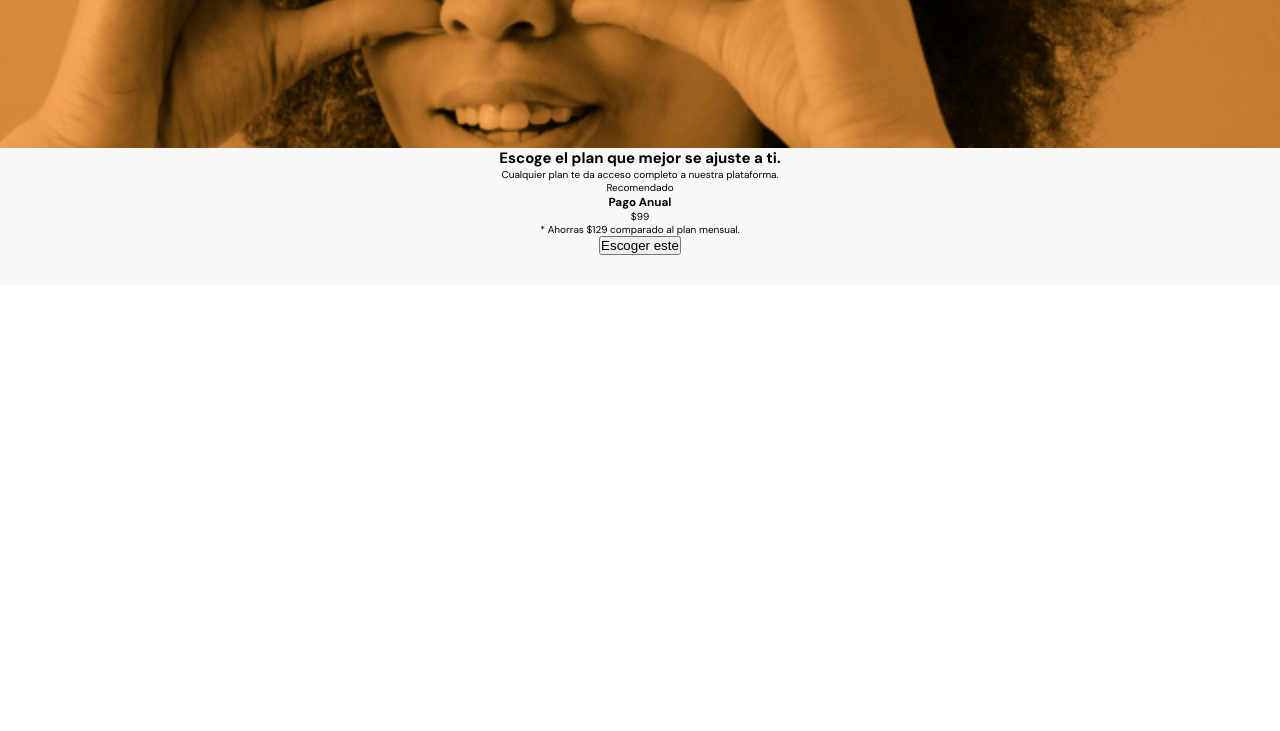
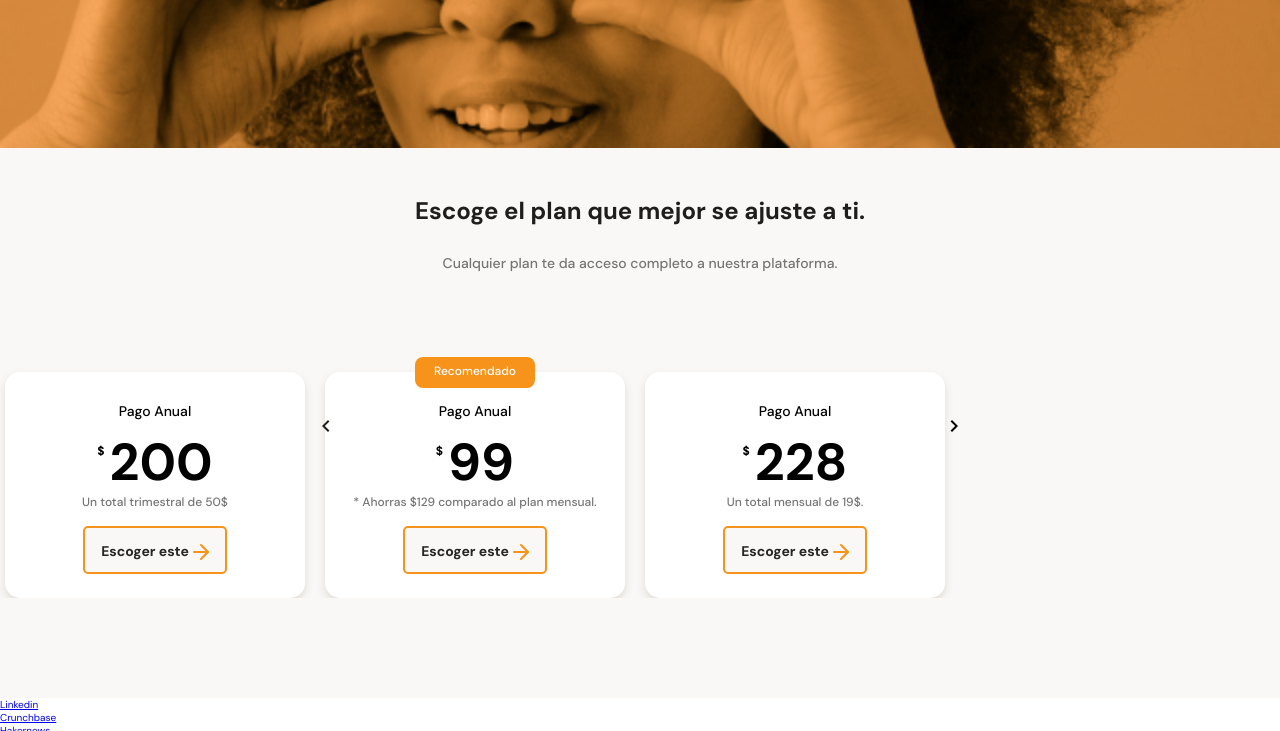
Before and after one commit to Umagdiaz/chips_coin, a plain HTML site: page index.html in a window 1280 px wide. Shown: the part 2140-2871 px from the top of the page. Before the commit the page ends 2425 px from the top, so only its background shows below. Drawn offline with Linux system fonts and the light colour scheme.

Commit message:
cards plans

```diff
--- a/index.html
+++ b/index.html
@@ -99,18 +99,57 @@
                 <h2>Escoge el plan que mejor se ajuste a ti.</h2>
                 <p>Cualquier plan te da acceso completo a nuestra plataforma.</p>
             </div>
-            <section class="plans-container--slider">
-                <article class="plans-container--card">
-                    <p>Recomendado</p>
-                    <div>
-                        <h3>Pago Anual</h3>
-                        <p><span>$</span>99</p>
-                        <p>* Ahorras $129 comparado al plan mensual.</p>
-                        <button>Escoger este<span></span></button>
-                    </div>
-                </article>
-            </section>
+
+            <div class= "slider-container">
+                <section class="plans-container--slider">
+                    <span id="left-black-arrow" class="arrow"></span>
+                    <span id="right-black-arrow" class="arrow"></span>
+
+                    <article class="plans-container--card">
+                        <div class="plan-info-container">
+                            <h3 class="plan-card--title">Pago Anual</h3>
+                            <p class="plan-card--price"><span>$</span>200</p>
+                            <p class="plan-card--saving">Un total trimestral de 50$</p>
+                            <button class="plan-card--ca">Escoger este<span></span></button>
+                        </div>
+                    </article>
+
+                    <article class="plans-container--card">
+                        <p class="recommended">Recomendado</p>
+                        <div class="plan-info-container">
+                            <h3 class="plan-card--title">Pago Anual</h3>
+                            <p class="plan-card--price"><span>$</span>99</p>
+                            <p class="plan-card--saving">* Ahorras $129 comparado al plan mensual.</p>
+                            <button class="plan-card--ca">Escoger este<span></span></button>
+                        </div>
+                    </article>
+
+                    <article class="plans-container--card">
+                        <div class="plan-info-container">
+                            <h3 class="plan-card--title">Pago Anual</h3>
+                            <p class="plan-card--price"><span>$</span>228</p>
+                            <p class="plan-card--saving">Un total mensual de 19$.</p>
+                            <button class="plan-card--ca">Escoger este<span></span></button>
+                        </div>
+                    </article>
+
+                </section>
+            </div>
         </section>
     </main>
+    <footer>
+        <section>
+            <ul>
+                <li><a href="*">Linkedin</a></li>
+                <li><a href="*">Crunchbase</a></li>
+                <li><a href="*">Hakernews</a></li>
+            </ul>
+        </section>
+        <section>
+            <img src="/assets/img/logo-footer.svg" alt="Logo" />
+        </section>
+    </footer>
+
 </body>
+
 </html>
--- a/stylesheet/stylesheet.css
+++ b/stylesheet/stylesheet.css
@@ -363,6 +363,146 @@
         width: 100%;
         min-width: 320px;
         height: auto;
+        padding-bottom: 70px;
+    }
 
+    .plans--title {
+        width: 90%;
+        min-width: 288px;
+        height: auto;
+        margin: 0 auto;
+        margin-bottom: 50px;
+    }
 
+    .plans--title h2 {
+        padding-top: 50px;
+        font-size: 2.4rem;
+        font-weight: bold;
+        line-height: 2.6rem;
+        color: var(--black);
     }
+
+    .plans--title p {
+        padding-top: 30px;
+        font-size: 1.4rem;
+        font-weight: 500;
+        line-height: 1.8rem;
+        color: var(--grey-text);
+    }
+
+    .plans-container--slider{
+        display:flex;
+        gap: 10px;
+        height: auto;
+        overflow-x: scroll;
+        overscroll-behavior-x: contain;
+        scroll-snap-type: x proximity;
+    }
+
+    .plans-container--card {
+        position: relative;
+        width: 80%;
+        scroll-snap-align: center;
+        min-width: 190px;
+        max-width: 300px;
+        height: auto;
+        margin: 50px 5px 0;
+        padding: 0 15px;
+        background-color: var(--just-white);
+        border-radius: 15px;
+        box-shadow: 0 4px 8px rgba(89, 73, 30, 0.16);
+    }
+
+    .slider-container{
+        width: 100%;
+        position: relative;
+    }
+
+    .slider-container .arrow{
+        position: absolute;
+        bottom: calc(60% );
+        z-index: 1;
+        display: inline-block;
+        background-repeat: no-repeat;
+        width: 12px;
+        height: 12px;
+    }
+
+    .slider-container #left-black-arrow {
+        left: calc(100% - 75%);
+        background-image: url('/assets/icons/mdi_keyboard_arrow_down.svg');
+        background-position: center;
+    }
+
+    .slider-container #right-black-arrow{
+        right:  calc(100% - 75%);
+        background-image: url('/assets/icons/right-arrow.svg');
+        background-position: center;
+    }
+
+    .recommended {
+        position: absolute;
+        width: 120px;
+        height: 31px;
+        left: calc(50% - 60px);
+        top: calc(-15px);
+        background-color: var(--bitcoin-orange);
+        color: var(--just-white);
+        border-radius: 8px;
+        font-size: 1.2rem;
+        padding: 6px;
+        font-weight: 500;
+    }
+
+    .plan-card--title {
+        padding-top: 30px;
+        font-size: 1.4rem;
+        font-weight: 500;
+        line-height: 1.8rem;
+    }
+
+    .plan-card--price {
+        padding: 5px 0;
+        font-size: 5.2rem;
+        font-weight: bold;
+        line-height: 5.3rem;
+    }
+
+    .plan-card--price span {
+        font-size: 1.2rem;
+        font-weight: bold;
+        vertical-align: 25px;
+        margin-right: 5px;
+    }
+
+    .plan-card--saving {
+        color: var(--grey-text);
+        font-size: 1.2rem;
+        margin-bottom: 16px;
+        font-weight: 500;
+    }
+
+    .plan-card--ca {
+        background-color: var(--off-white);
+        border: 2px solid var(--bitcoin-orange);
+        color: var(--warm-black);
+        font-size: 1.4rem;
+        font-weight: bold;
+        line-height: 1.8rem;
+        padding: 12px 16px 12px 16px;
+        margin-bottom: 24px;
+        border-radius: 5px;
+        font-family: "DM Sans", sans-serif;
+    }
+
+    .plan-card--ca span {
+        display: inline-block;
+        height: 20px;
+        width: 20px;
+        background-image: url('/assets/icons/orange-right-arrow.svg');
+        vertical-align: text-bottom;
+    }
+
+    .footer {
+        display: flex;
+    }
```
Also changed, not shown: js/scroll.js (added, +24 -0 lines), assets/icons/down-arrow - copia.svg (added), assets/icons/mdi_keyboard_arrow_down.svg (added).
